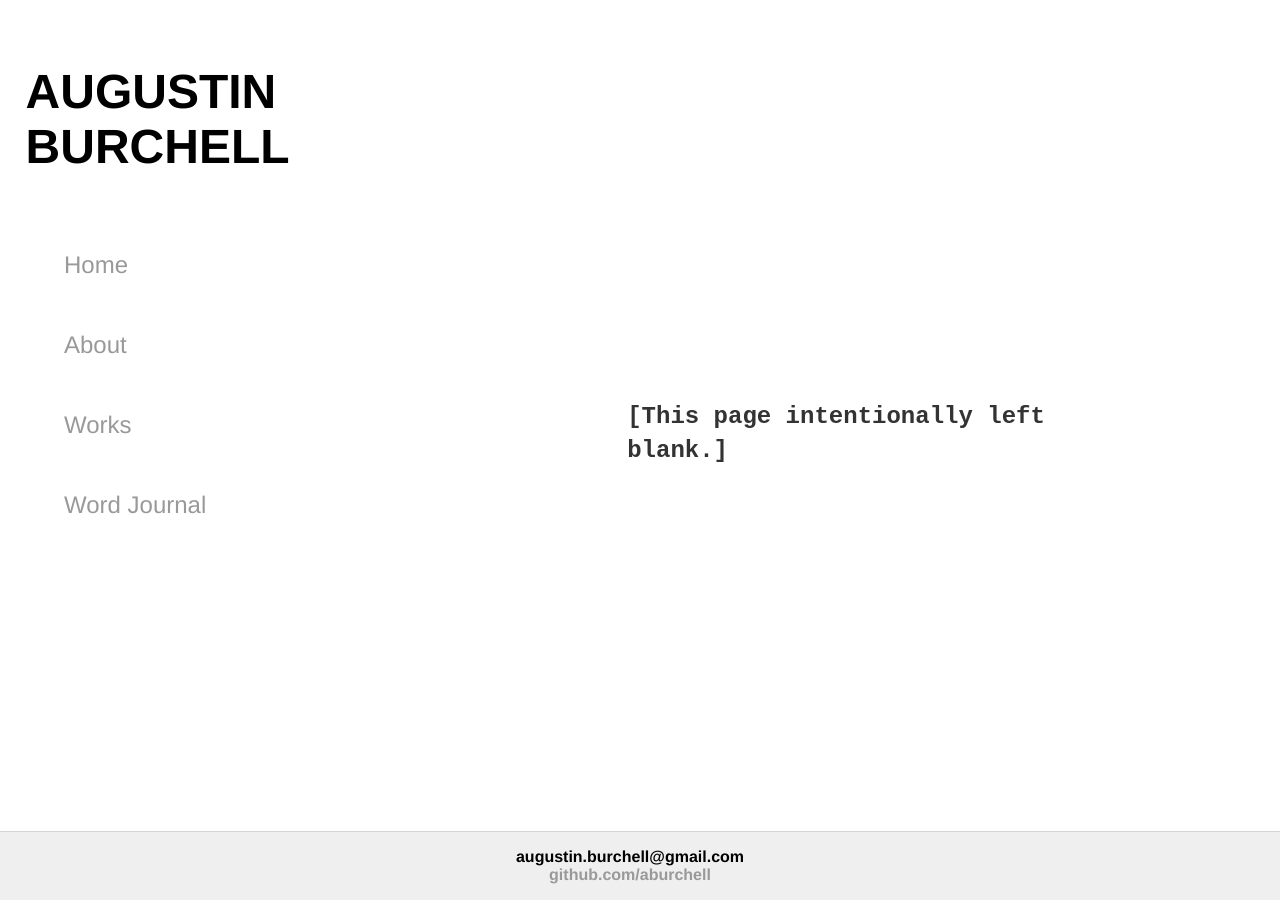
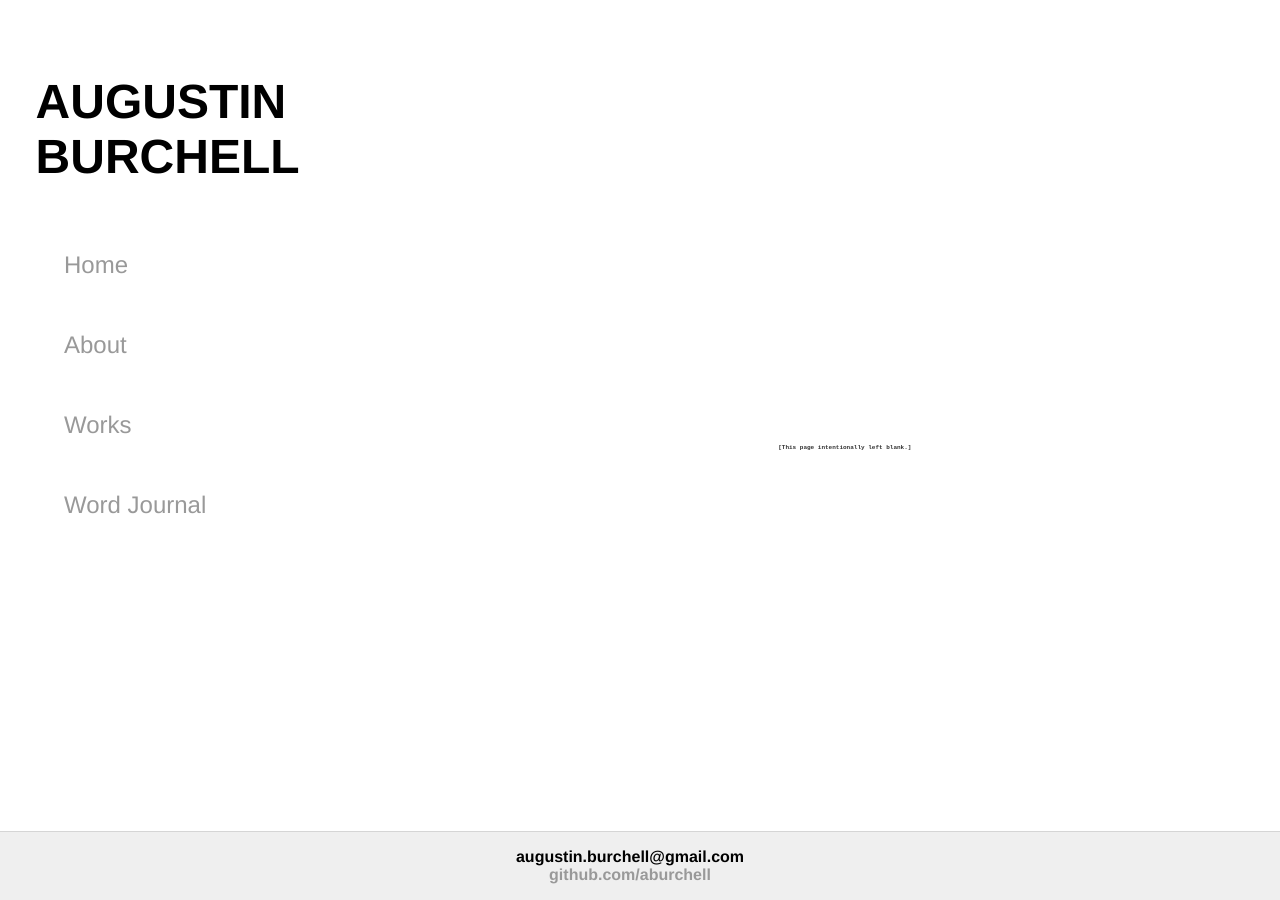
Before and after one commit to aburchell/aburchell.github.io, a Jekyll site: the page built from index.html, in a window 1280 px wide. Built offline with Jekyll 4.4.1, drawn with Linux system fonts in a browser that asks for light colours.

Commit message:
Deleted a lone curly bracket in main.css

```diff
--- a/css/main.css
+++ b/css/main.css
@@ -66,7 +66,7 @@
     background-color: #efefef;
     text-align: center;
 }
-}
+
 
 ul.posts {
     margin: 20px auto 40px;
@@ -82,7 +82,7 @@
     left: 0px;
     margin-left: 2%;
     margin-top: 5%;
-    padding: 0px;
+    padding: 10px;
 }
 #leftBlank {
   position: fixed;
@@ -90,7 +90,7 @@
   left: 66%;
   transform: translate(-50%, -50%);
   font-family: monospace, 'Courier New';
-  /*font-size: 5.0rem;*/
+  font-size: 20%;/*5.0rem;*/
   font-weight: bold;
 }
 #leftBlank::after {
```
